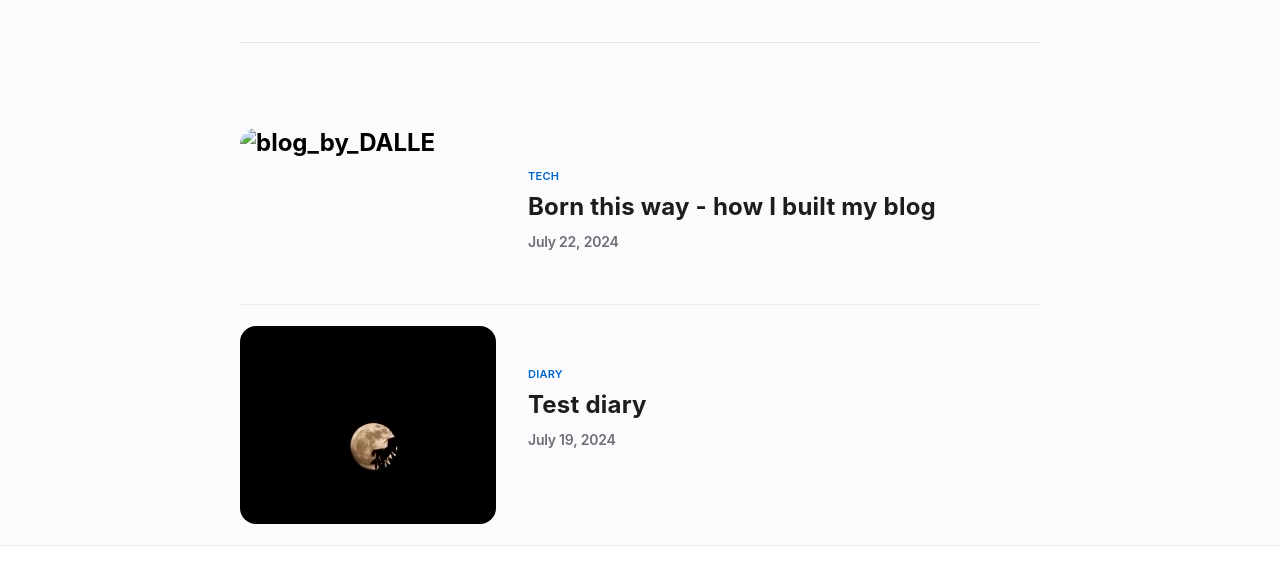
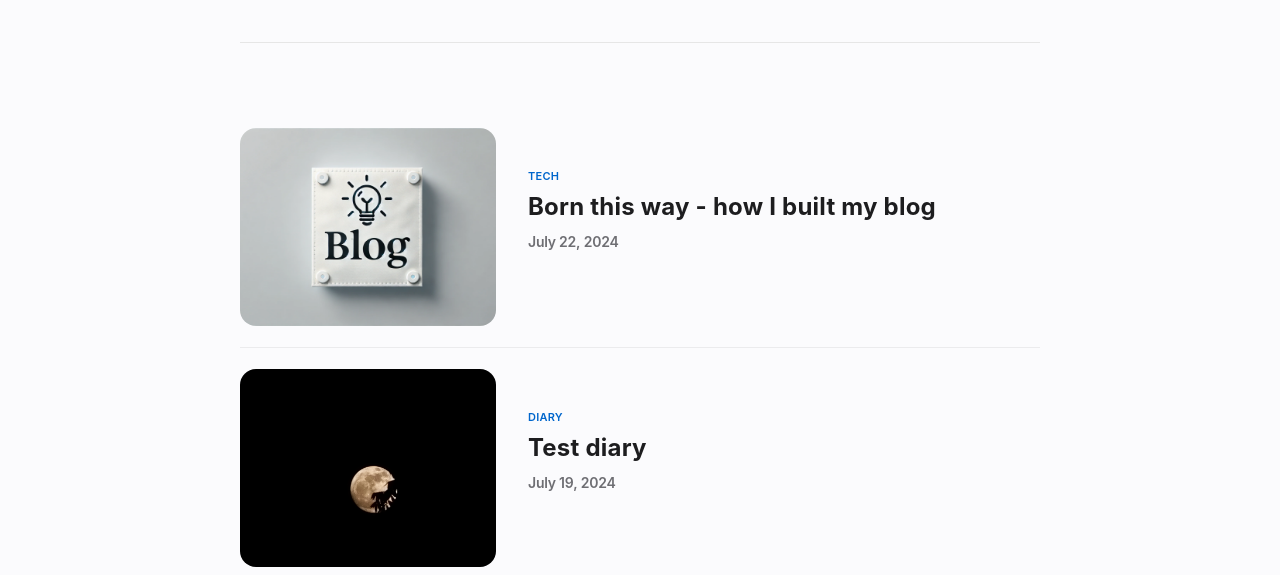
Before and after one commit to iamacz/iamacz.github.io, a plain HTML site: page archives/index.html in a window 1280 px wide. Shown: the part 209-784 px from the top of the page. Drawn offline with nearby package versions, Linux system fonts and the light colour scheme.

Commit message:
Site updated: 2024-07-23 19:24:27

```diff
--- a/archives/index.html
+++ b/archives/index.html
@@ -200,7 +200,7 @@
             <a href="/2024/07/22/Tech/Born%20this%20way%20-%20how%20I%20built%20my%20blog/">
 
                 <div class="cover-img">
-                    <img src="img/blog.png" alt="blog_by_DALLE">
+                    <img src="/img/blog.png" alt="blog_by_DALLE">
                 </div>
 
                 <div class="content">
```
Also changed, not shown: 2024/07/22/Tech/Born this way - how I built my blog/index.html (+6 -1 lines), archives/2024/07/index.html (+1 -1 lines), archives/2024/index.html (+1 -1 lines), categories/tech/index.html (+1 -1 lines), index.html (+1 -1 lines), tags/experience/index.html (+1 -1 lines), tags/record/index.html (+1 -1 lines), tags/tech/index.html (+1 -1 lines).
